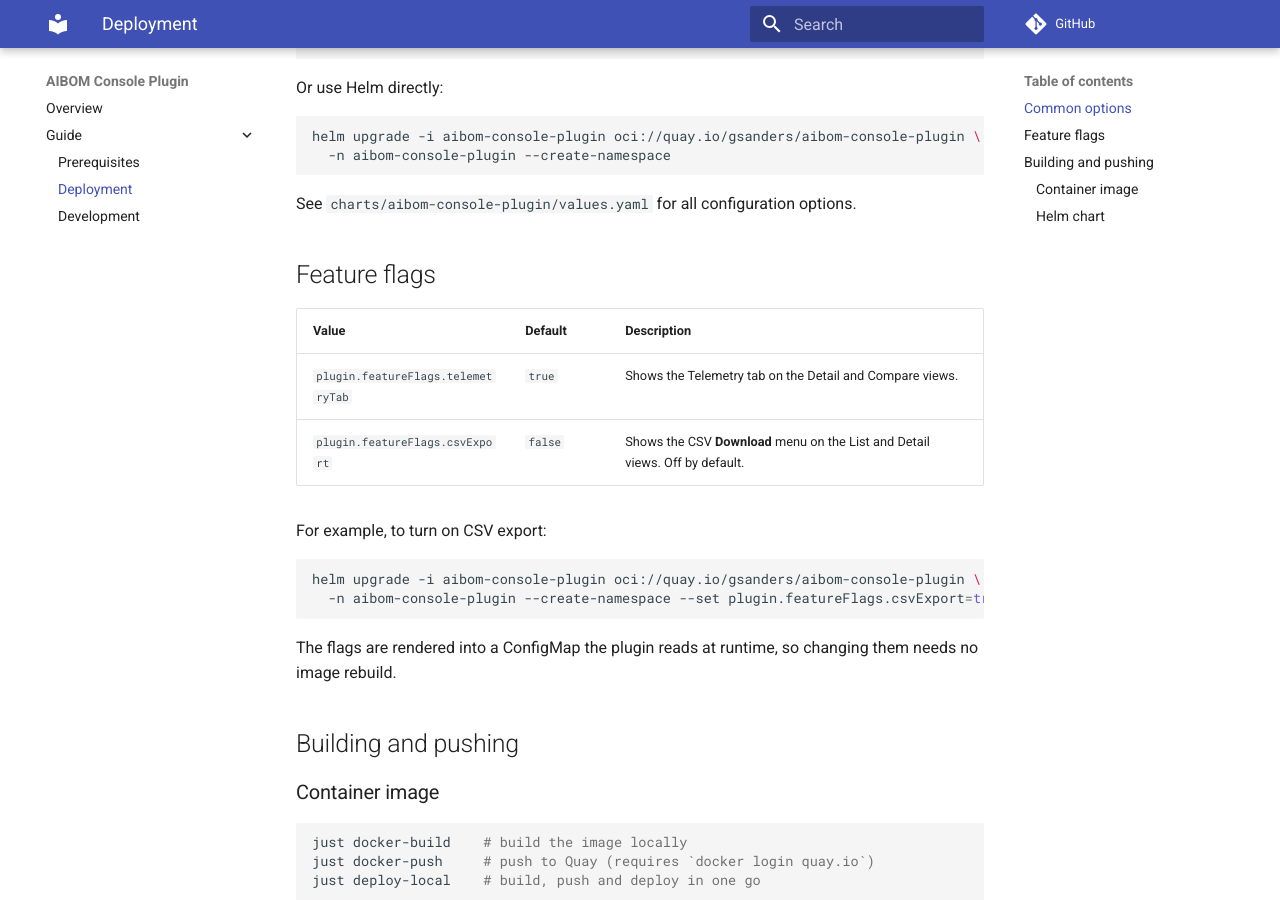
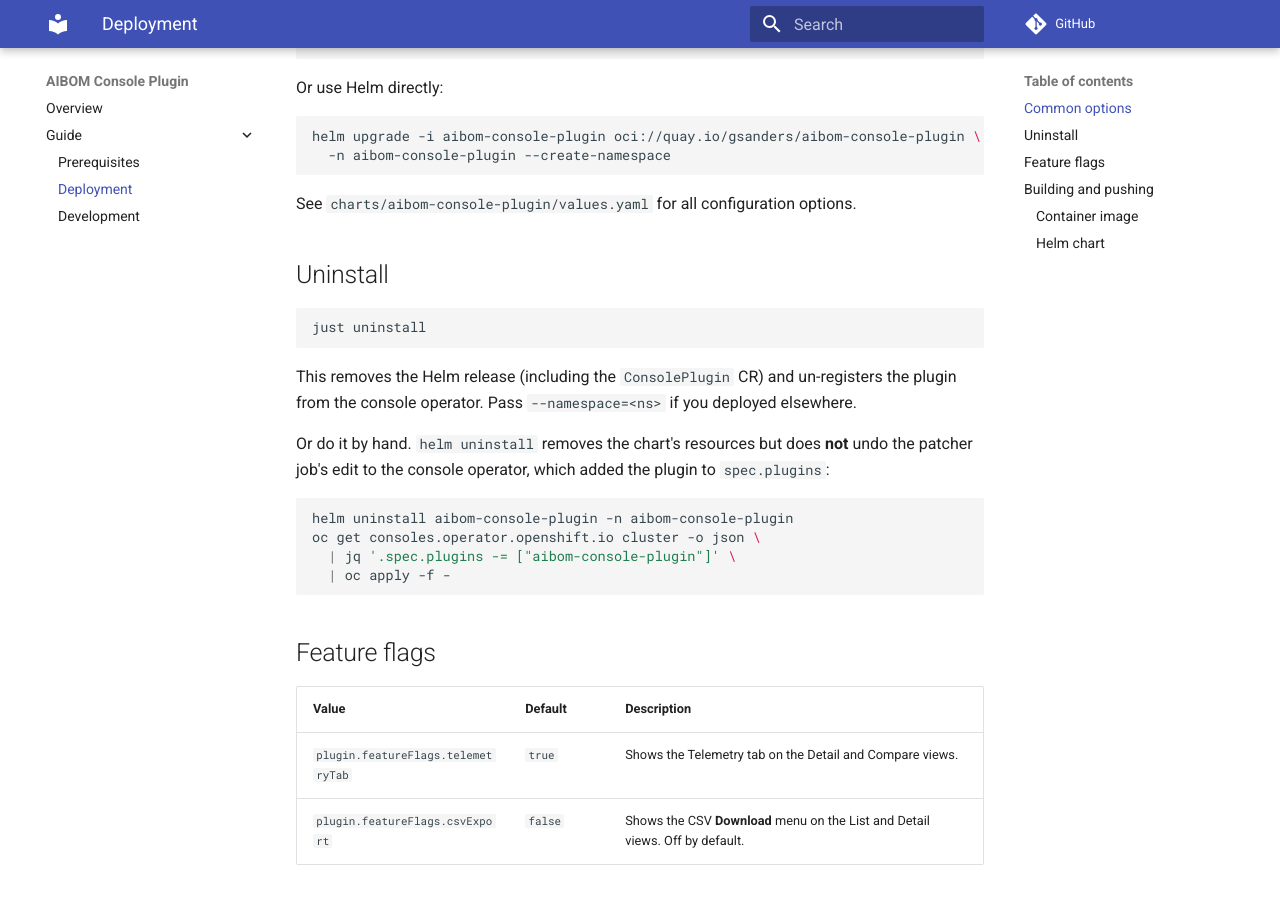
Before and after one commit to gavinsan33/aibom-console-plugin, an MkDocs documentation site: the page built from docs/guide/deployment.md, in a window 1280 px wide and 900 px high, scrolled down 559 px. Built offline with MkDocs 1.6.1 and Material for MkDocs 9.7.7, drawn with Linux system fonts in a browser that asks for light colours; comment, search, counter and statistics services are not loaded.

Commit message:
add uninstall docs, justfile recipe

````diff
--- a/docs/guide/deployment.md
+++ b/docs/guide/deployment.md
@@ -31,6 +31,23 @@ helm upgrade -i aibom-console-plugin oci://quay.io/gsanders/aibom-console-plugin
 ```
 
 See `charts/aibom-console-plugin/values.yaml` for all configuration options.
+
+## Uninstall
+
+```sh
+just uninstall
+```
+
+This removes the Helm release (including the `ConsolePlugin` CR) and un-registers the plugin from the console operator. Pass `--namespace=<ns>` if you deployed elsewhere.
+
+Or do it by hand. `helm uninstall` removes the chart's resources but does **not** undo the patcher job's edit to the console operator, which added the plugin to `spec.plugins`:
+
+```sh
+helm uninstall aibom-console-plugin -n aibom-console-plugin
+oc get consoles.operator.openshift.io cluster -o json \
+  | jq '.spec.plugins -= ["aibom-console-plugin"]' \
+  | oc apply -f -
+```
 
 ## Feature flags
 
````
Also changed, not shown: 1 other file.
